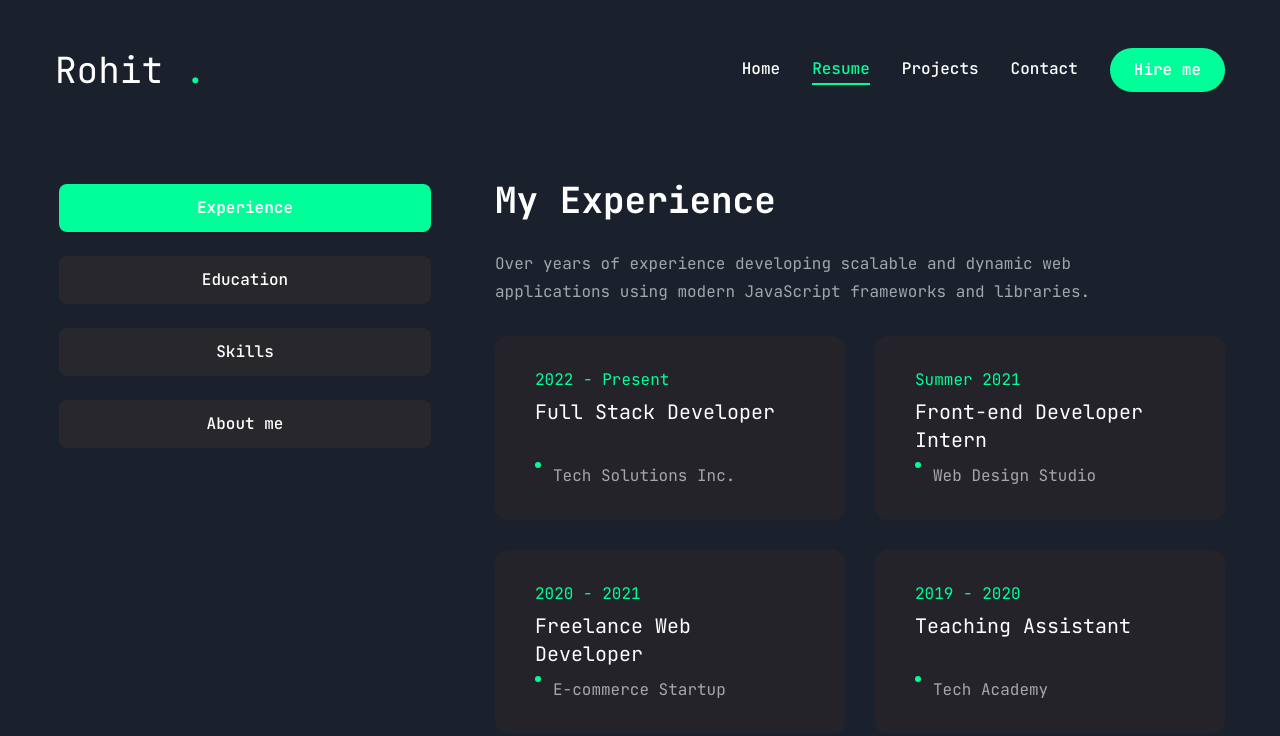
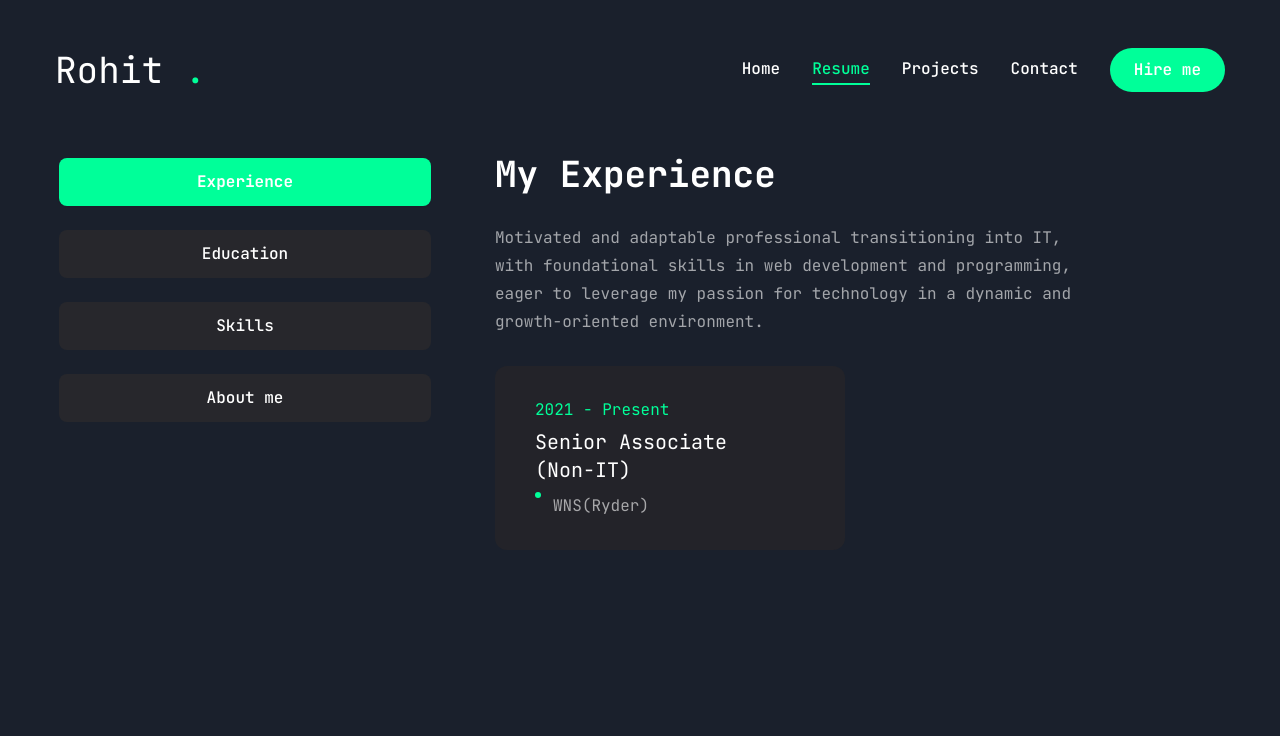
Before and after one commit to RMDcode/Portfolio, a Next.js app: page /resume in a window 1280 px wide. Shown: the top 736 px of the page. Built offline with nearby package versions, Linux system fonts and the light colour scheme.

Commit message:
thrid commit

```diff
--- a/app/resume/page.jsx
+++ b/app/resume/page.jsx
@@ -1,15 +1,7 @@
 "use client";
 
-import {
-  FaHtml5,
-  FaCss3,
-  FaJs,
-  FaReact,
-  FaFigma,
-  FaNodeJs
-} from 'react-icons/fa';
-
-import { SiTailwindcss, SiNextdotjs } from 'react-icons/si';
+import { FaHtml5, FaCss3, FaAngular, FaReact, FaNodeJs, FaPhp, FaDatabase, FaJava, FaPython, FaJs } from 'react-icons/fa';
+import { SiJavascript, SiTypescript, SiRedux, SiExpress, SiMongodb, SiPostgresql, SiC, SiCplusplus, SiNextdotjs, SiTailwindcss } from 'react-icons/si';
 
 //about data
 const about = {
@@ -60,37 +52,12 @@ const experince ={
   icon: '/assets/resume/badge.svg',
   title: 'My Experience',
   description:
-  'Over years of experience developing scalable and dynamic web applications using modern JavaScript frameworks and libraries.',
+  'Motivated and adaptable professional transitioning into IT, with foundational skills in web development and programming, eager to leverage my passion for technology in a dynamic and growth-oriented environment.',
   items: [
     {
-      company: "Tech Solutions Inc.",
-      position: "Full Stack Developer",
-      duration: "2022 - Present",
-    },
-    {
-      company: "Web Design Studio",
-      position: "Front-end Developer Intern",
-      duration: "Summer 2021",
-    },
-    {
-      company: "E-commerce Startup",
-      position: "Freelance Web Developer",
-      duration: "2020 - 2021",
-    },
-    {
-      company: "Tech Academy",
-      position: "Teaching Assistant",
-      duration: "2019 - 2020",
-    },
-    {
-      company: "Digital Agency",
-      position: "UI/UX Designer",
-      duration: "2018 - 2019",
-    },
-    {
-      company: "Software Development Fire",
-      position: "Junior Developer",
-      duration: "2017 - 2018",
+      company: "WNS(Ryder)",
+      position: "Senior Associate (Non-IT)",
+      duration: "2021 - Present",
     },
   ],
 
@@ -104,29 +71,19 @@ const education ={
   'Bachelors degree in Computer Science with a strong foundation in software development, algorithms, and data structures.',
   items: [
     {
-      institution: "Online Course Platform",
-      degree: "Full Stack Web Development Bootcamp",
-      duration: "2023",
+      institution: "Savitribai Phule Pune University",
+      degree: "Bachelor of Science: Computer Science",
+      duration: "2017 - 2020",
     },
     {
-      institution: "Codecademy",
-      degree: "Front-end Track",
-      duration: "2022",
+      institution: "D. T. Patil Junior college",
+      degree: "HSC (Science)",
+      duration: "2015 - 2017",
     },
     {
-      institution: "Online Course",
-      degree: "Programming Course",
-      duration: "2020 - 2021",
-    },
-    {
-      institution: "Tech Institute",
-      degree: "Certified Web Developer",
-      duration: "2019",
-    },
-    {
-      institution: "Community College",
-      degree: "Associate Degree in Computer Science",
-      duration: "2014 - 2016",
+      institution: "Swami Vivekanand Vidya Mandir",
+      degree: "SSC",
+      duration: "2014 - 2015",
     },
   ],
 }
@@ -150,6 +107,14 @@ const skills ={
       name: 'javascript',
     },
     {
+      icon: <SiTypescript/>,
+      name: 'typescript',
+    },
+    {
+      icon: <FaAngular/>,
+      name: 'Angular',
+    },
+    {
       icon: <FaReact/>,
       name: 'react.js',
     },
@@ -166,10 +131,33 @@ const skills ={
       name: 'node.js',
     },
     {
-      icon: <FaFigma/>,
-      name: 'figma',
+      icon: <SiExpress/>,
+      name: 'express',
     },
-
+    {
+      icon: <FaPhp/>,
+      name: 'php',
+    },
+    {
+      icon: <SiMongodb/>,
+      name: 'mongodb',
+    },
+    {
+      icon: <SiC/>,
+      name: 'c',
+    },
+    {
+      icon: <SiCplusplus/>,
+      name: 'C++',
+    },
+    {
+      icon: <FaJava/>,
+      name: 'Java',
+    },
+    {
+      icon: <FaPython/>,
+      name: 'python',
+    },
   ]
 }
 
```
